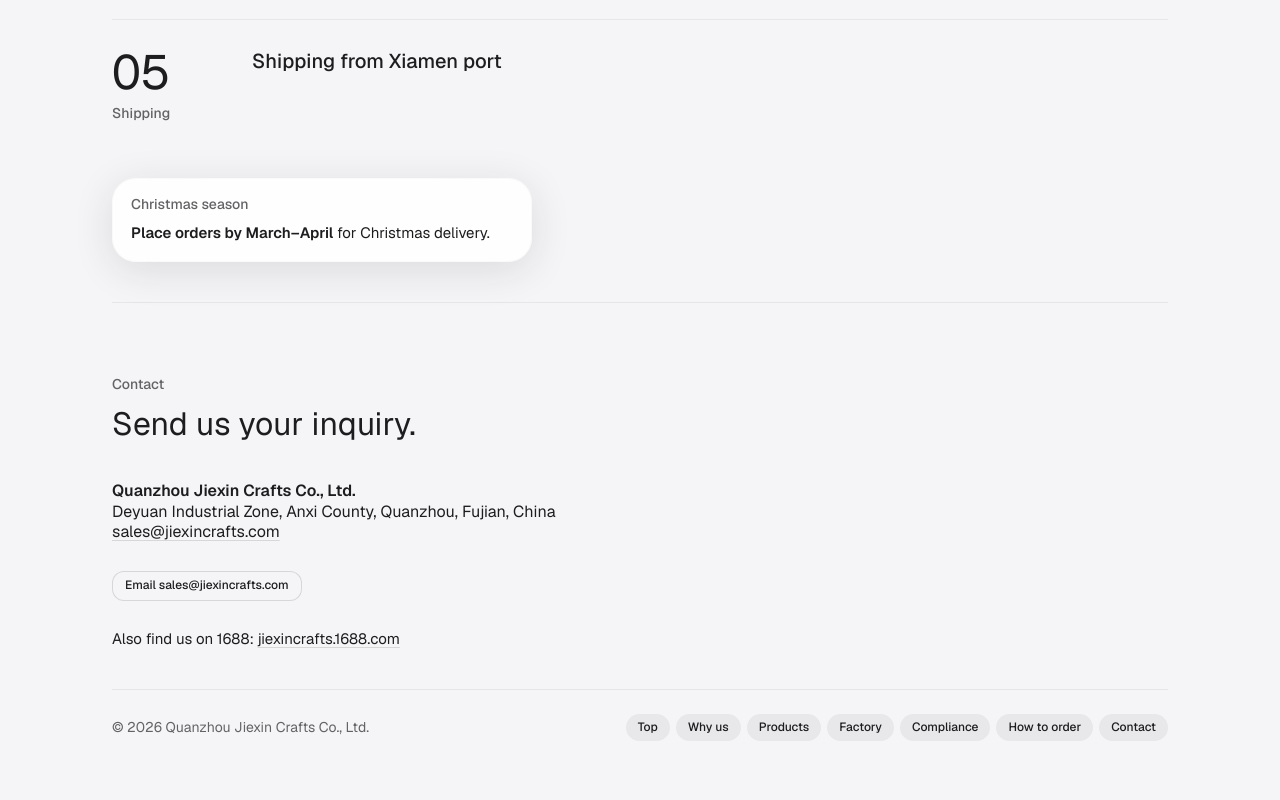
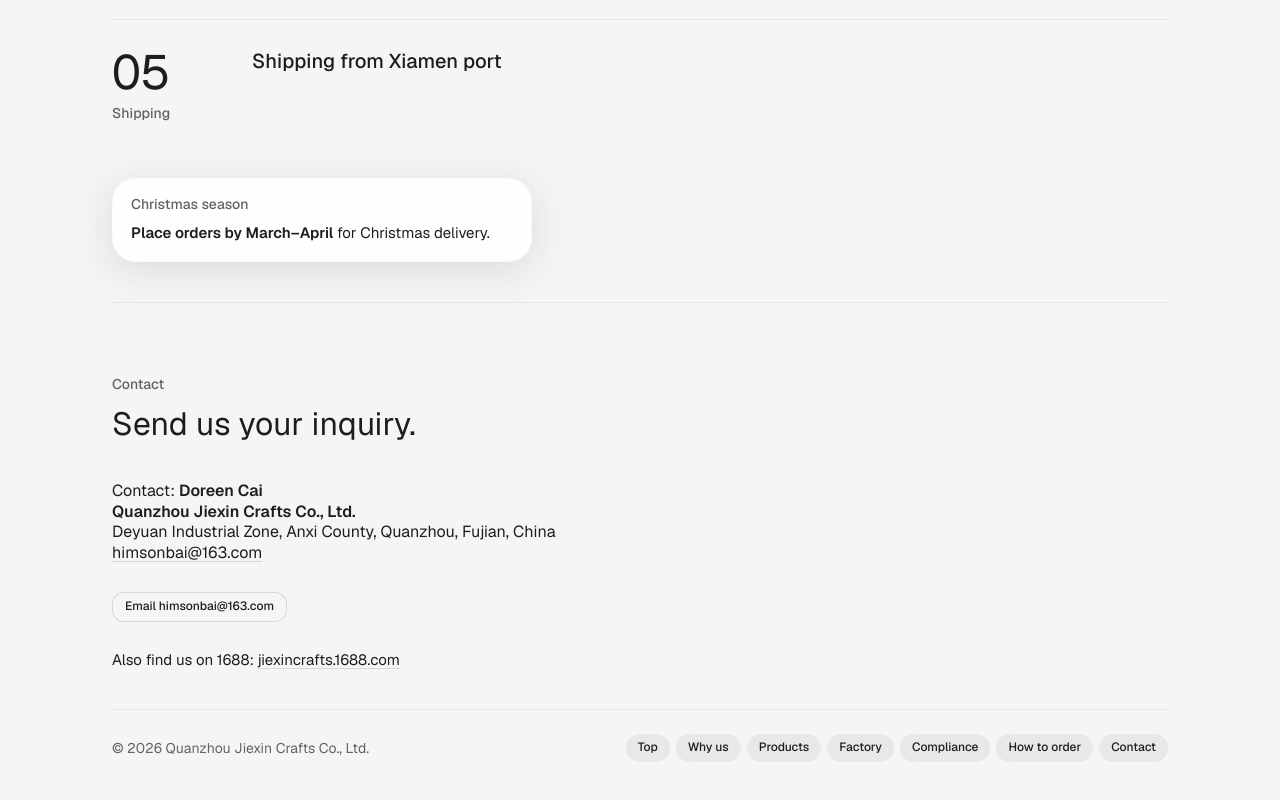
Before and after one commit to yingjiebai/jiexin-crafts, a plain HTML site: page index.html in a window 1280 px wide. Shown: the part 4067-4867 px from the top of the page. Drawn offline with nearby package versions, Linux system fonts and the light colour scheme.

Commit message:
Update contact email

```diff
--- a/index.html
+++ b/index.html
@@ -9,6 +9,8 @@
       content="Jiexin Crafts is a factory-direct manufacturer of rustic iron, cast iron, resin and MgO home, garden and Christmas decor in Anxi, Fujian, China. Low MOQ of 30–100 pcs, mixed containers, custom designs, FOB Xiamen."
     />
     <meta property="og:type" content="website" />
+    <link rel="canonical" href="https://jiexin.ipv64.net/" />
+    <meta property="og:url" content="https://jiexin.ipv64.net/" />
     <meta property="og:title" content="Jiexin Crafts | Rustic Iron Christmas &amp; Garden Decor Manufacturer, China" />
     <meta
       property="og:description"
@@ -20,7 +22,9 @@
         "@type": "Organization",
         "name": "Quanzhou Jiexin Crafts Co., Ltd.",
         "alternateName": "Jiexin Crafts",
-        "email": "sales@jiexincrafts.com",
+        "url": "https://jiexin.ipv64.net/",
+        "email": "himsonbai@163.com",
+        "contactPoint": {"@type": "ContactPoint", "name": "Doreen Cai", "email": "himsonbai@163.com", "contactType": "sales"},
         "address": {
           "@type": "PostalAddress",
           "streetAddress": "Deyuan Industrial Zone, Anxi County",
@@ -62,7 +66,7 @@
             <p class="callout__lead">
               <strong>Get our catalogue and price list.</strong> FOB Xiamen, in USD.
             </p>
-            <a class="btn" href="mailto:sales@jiexincrafts.com?subject=Catalogue%20request">Request catalogue &amp; price list</a>
+            <a class="btn" href="mailto:himsonbai@163.com?subject=Catalogue%20request">Request catalogue &amp; price list</a>
           </aside>
         </section>
 
@@ -230,13 +234,14 @@
           </div>
           <div class="prose">
             <p>
+              Contact: <strong>Doreen Cai</strong><br />
               <strong>Quanzhou Jiexin Crafts Co., Ltd.</strong><br />
               Deyuan Industrial Zone, Anxi County, Quanzhou, Fujian, China<br />
-              <a class="link" href="mailto:sales@jiexincrafts.com">sales@jiexincrafts.com</a>
+              <a class="link" href="mailto:himsonbai@163.com">himsonbai@163.com</a>
             </p>
           </div>
           <div class="links">
-            <a class="btn" href="mailto:sales@jiexincrafts.com">Email sales@jiexincrafts.com</a>
+            <a class="btn" href="mailto:himsonbai@163.com">Email himsonbai@163.com</a>
           </div>
           <p>
             Also find us on 1688:
```
